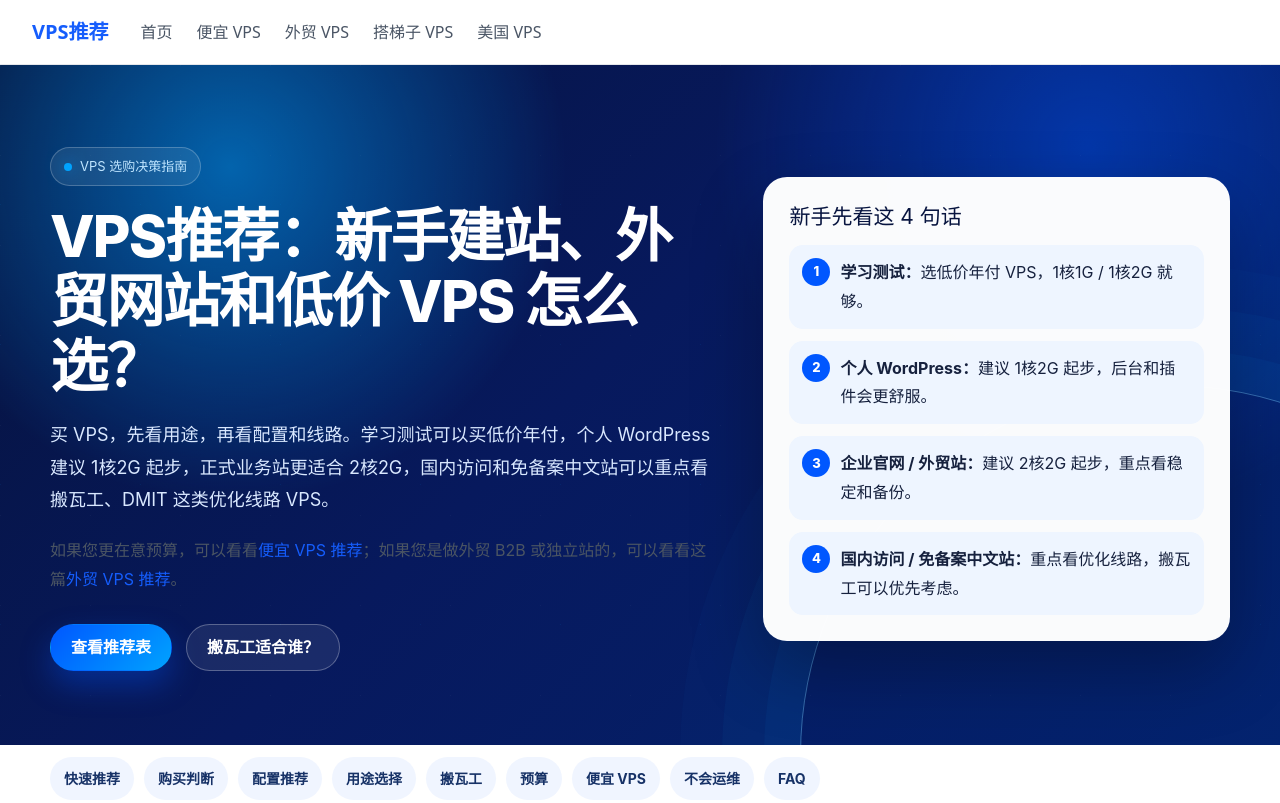
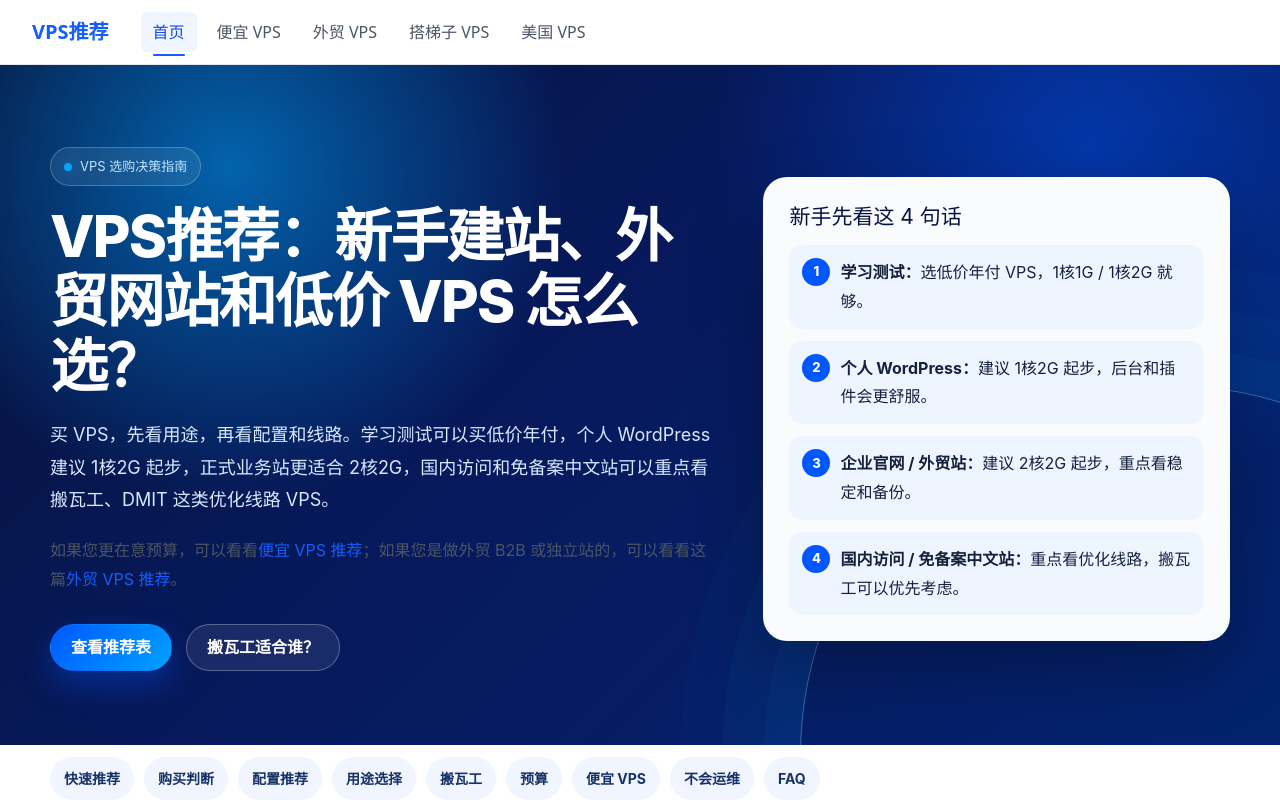
Before and after one commit to vps-recommend/vps-recommend.github.io, an Astro site: page / in a window 1280 px wide. Shown: the top 803 px of the page. Built offline with nearby package versions, Linux system fonts and the light colour scheme; Astro itself is replaced by a stand-in of ours.

Commit message:
Highlight the current page in navigation

```diff
--- a/src/layouts/Layout.astro
+++ b/src/layouts/Layout.astro
@@ -7,6 +7,18 @@ interface Props {
 }
 
 const { title } = Astro.props;
+const currentPath = Astro.url.pathname;
+
+const isActivePath = (href: string) =>
+  href === '/' ? currentPath === '/' : currentPath.startsWith(href);
+
+const navLinkClass = (href: string) =>
+  [
+    'relative rounded-md px-3 py-2 font-medium transition-colors',
+    isActivePath(href)
+      ? 'bg-blue-50 text-blue-700 after:absolute after:inset-x-3 after:-bottom-1 after:h-0.5 after:rounded-full after:bg-blue-600'
+      : 'text-gray-600 hover:bg-gray-50 hover:text-blue-600'
+  ].join(' ');
 ---
 
 <!doctype html>
@@ -27,12 +39,12 @@ const { title } = Astro.props;
             <a href="/" class="text-xl font-bold text-blue-600">
               VPS推荐
             </a>
-            <nav class="hidden md:flex gap-6">
-              <a href="/" class="text-gray-600 hover:text-blue-600 font-medium">首页</a>
-              <a href="/cheap-vps/" class="text-gray-600 hover:text-blue-600 font-medium">便宜 VPS</a>
-              <a href="/foreign-trade-vps/" class="text-gray-600 hover:text-blue-600 font-medium">外贸 VPS</a>
-              <a href="/vps-for-proxy/" class="text-gray-600 hover:text-blue-600 font-medium">搭梯子 VPS</a>
-              <a href="/us-vps/" class="text-gray-600 hover:text-blue-600 font-medium">美国 VPS</a>
+            <nav class="hidden md:flex items-center gap-2" aria-label="主导航">
+              <a href="/" class={navLinkClass('/')} aria-current={isActivePath('/') ? 'page' : undefined}>首页</a>
+              <a href="/cheap-vps/" class={navLinkClass('/cheap-vps/')} aria-current={isActivePath('/cheap-vps/') ? 'page' : undefined}>便宜 VPS</a>
+              <a href="/foreign-trade-vps/" class={navLinkClass('/foreign-trade-vps/')} aria-current={isActivePath('/foreign-trade-vps/') ? 'page' : undefined}>外贸 VPS</a>
+              <a href="/vps-for-proxy/" class={navLinkClass('/vps-for-proxy/')} aria-current={isActivePath('/vps-for-proxy/') ? 'page' : undefined}>搭梯子 VPS</a>
+              <a href="/us-vps/" class={navLinkClass('/us-vps/')} aria-current={isActivePath('/us-vps/') ? 'page' : undefined}>美国 VPS</a>
             </nav>
           </div>
         </div>
```
